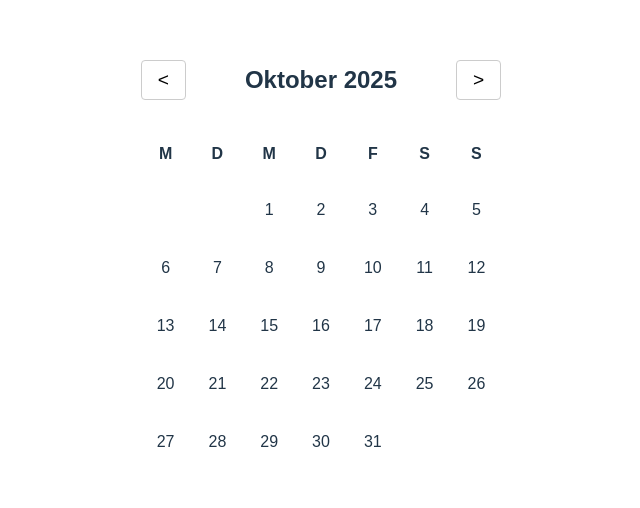
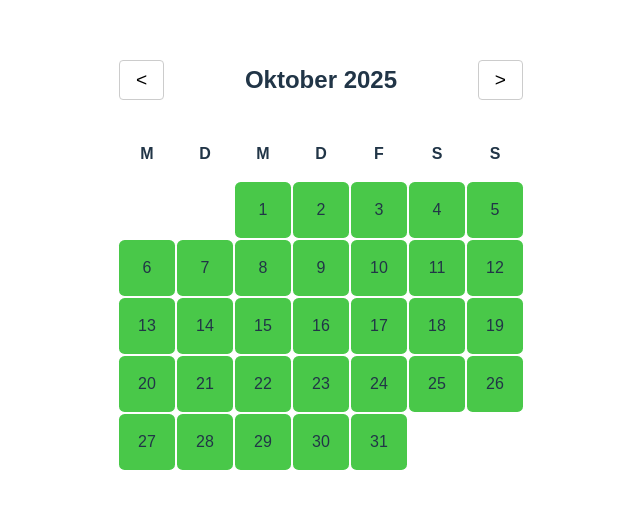
Before and after one commit to Schwelle76/transport-manager-frontend, a React (Vite) app: page / in a window 1280 px wide. Shown: the part 144-652 px from the top of the page, without its empty margins (319-959 px from the left). Built offline with nearby package versions, Linux system fonts and the light colour scheme; no server answers.

Commit message:
Booked days red. free days green

```diff
--- a/src/domains/calendar/components/AppointmentEntry.tsx
+++ b/src/domains/calendar/components/AppointmentEntry.tsx
@@ -10,6 +10,8 @@ export default function AppointmentEntry({ appointment }: Props) {
     <div className={styles.entry}>
       <div className={styles.header}>{appointment.clientId}</div>
       <div className={styles.time}>{appointment.startTime} — {appointment.endTime}</div>
+      <div className={styles.time}>{appointment.location}</div>
+
     </div>
   )
 }
--- a/src/domains/calendar/components/Calendar.module.css
+++ b/src/domains/calendar/components/Calendar.module.css
@@ -46,6 +46,13 @@
 .dayCell {
   padding: 1rem;
   text-align: center;
+  position: relative;
+  border-radius: 10%;
+  aspect-ratio: 1;
+  display: flex;
+  align-items: center;
+  justify-content: center;
+  transition: background-color 0.2s ease;
 }
 
 .activeDay {
@@ -53,7 +60,7 @@
 }
 
 .activeDay:hover {
-  background-color: #492e61;
+  background-color: #492e61 !important;
 }
 
 .selectedDay {
--- a/src/domains/calendar/components/Calendar.tsx
+++ b/src/domains/calendar/components/Calendar.tsx
@@ -1,18 +1,23 @@
 import { useState } from 'react';
 import styles from './Calendar.module.css';
+import { formatNumbersToYMD } from '../../../utils/DateParser';
 
 interface CalendarProps {
   currentDate: Date;
   onCurrentDateChange: (date: Date) => void;
   selectedDate?: Date;
   onDateSelect: (date: Date | undefined) => void;
+  markedDates?: Record<string, string>;
+  unmarkedDatesColor?: string;
 }
 
 const Calendar = ({
   currentDate,
   onCurrentDateChange,
   selectedDate,
-  onDateSelect
+  onDateSelect,
+  markedDates,
+  unmarkedDatesColor = '#ffffff'
 }: CalendarProps) => {
 
   const monthNames = [
@@ -33,17 +38,17 @@ const Calendar = ({
     const endOffset = 6 - lastDay.getDay();
 
     // Füge leere Tage vom Vormonat hinzu
-    for(let i = startOffset > 0 ? startOffset - 1 : 6; i > 0; i--) {
+    for (let i = startOffset > 0 ? startOffset - 1 : 6; i > 0; i--) {
       days.push(null);
     }
 
     // Füge Tage des aktuellen Monats hinzu
-    for(let day = 1; day <= lastDay.getDate(); day++) {
+    for (let day = 1; day <= lastDay.getDate(); day++) {
       days.push(day);
     }
 
     // Füge leere Tage vom Folgemonat hinzu
-    for(let i = 0; i < endOffset; i++) {
+    for (let i = 0; i < endOffset; i++) {
       days.push(null);
     }
 
@@ -90,10 +95,12 @@ const Calendar = ({
         ) : getDaysInMonth(currentDate)).map((day, index) => (
           <div
             key={index}
-            className={`${styles.dayCell} ${day ? styles.activeDay : ''} ${
-              selectedDate?.getDate() === day ? styles.selectedDay : ''
-            }`}
+            className={`${styles.dayCell} ${day ? styles.activeDay : ''} ${selectedDate?.getDate() === day ? styles.selectedDay : ''
+              }`}
             onClick={() => handleDayClick(day)}
+            style={day ? {
+              backgroundColor: markedDates?.[formatNumbersToYMD(currentDate.getFullYear(), currentDate.getMonth(), day)] || unmarkedDatesColor
+            } : undefined}
           >
             {day || ''}
           </div>
--- a/src/domains/calendar/pages/CalendarPage.tsx
+++ b/src/domains/calendar/pages/CalendarPage.tsx
@@ -10,7 +10,12 @@ function CalendarPage() {
   const [selectedDate, setSelectedDate] = useState<Date | undefined>()
   const { appointments, loading, error } = useAppointments('2025', '2026');
 
-  console.log(appointments, loading, error);
+  const blockedDays = appointments?.reduce((acc, appointment) => {
+    acc[appointment.date] = 'red';
+    return acc;
+  }, {} as Record<string, string>) || {};
+
+  console.log(appointments, loading, error, blockedDays);
 
   const handleDateSelect = (date: Date | undefined) => {
     setSelectedDate(date)
@@ -36,6 +41,8 @@ function CalendarPage() {
         onCurrentDateChange={handleCurrentDateChange}
         selectedDate={selectedDate}
         onDateSelect={handleDateSelect}
+        markedDates={blockedDays}
+        unmarkedDatesColor="#49c849ff"
       />
       {selectedDate && (
         <AppointmentList appointments={visibleAppointments} />
--- a/src/types/Appointment.ts
+++ b/src/types/Appointment.ts
@@ -3,4 +3,5 @@ export type Appointment = {
   date: string;       // YYYY-MM-DD
   startTime: string;  // HH:MM
   endTime: string;    // HH:MM
+  location: string;
 }
--- a/src/utils/DateParser.ts
+++ b/src/utils/DateParser.ts
@@ -1,11 +1,13 @@
 
 function formatDateToYMD(d: Date) {
-  const y = d.getFullYear()
-  const m = String(d.getMonth() + 1).padStart(2, '0')
-  const day = String(d.getDate()).padStart(2, '0')
-  return `${y}-${m}-${day}`
+    return formatNumbersToYMD(d.getFullYear(), d.getMonth(), d.getDate())
 }
 
+function formatNumbersToYMD (year: number, month: number, day: number) {
+    return `${year}-${String(month + 1).padStart(2, '0')}-${String(day).padStart(2, '0')}`;
+};
+
 export {
-    formatDateToYMD
+    formatDateToYMD,
+    formatNumbersToYMD
 }
```
